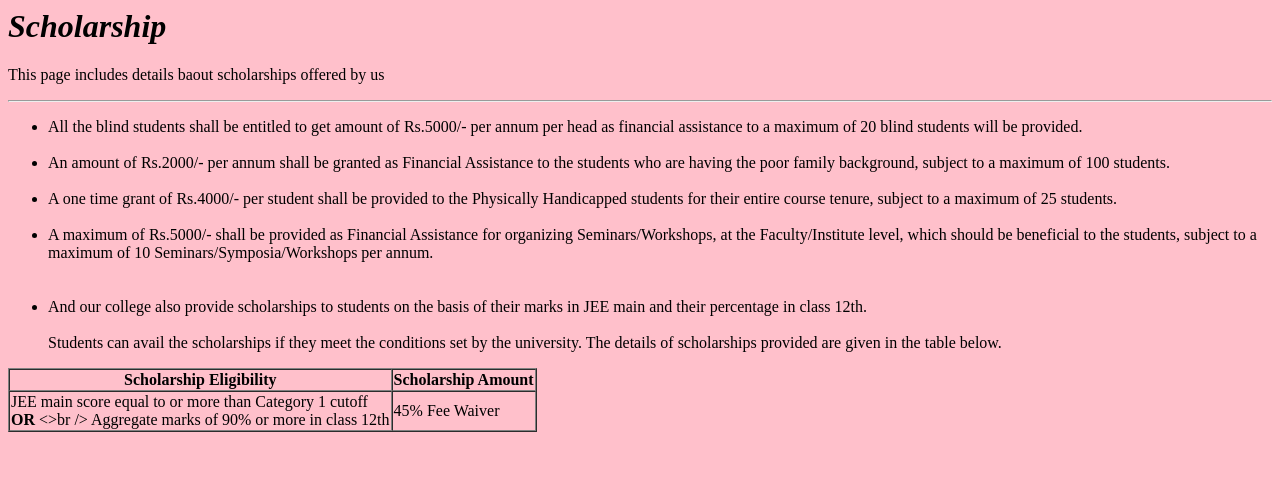
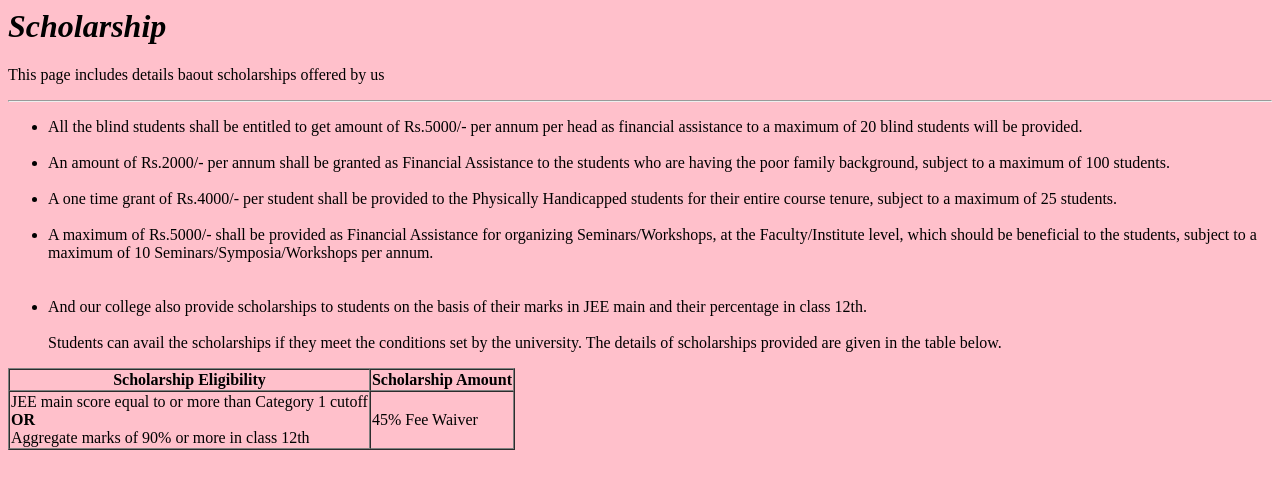
Before and after one commit to kush-test/scholarship, a plain HTML site: page index.html in a window 1280 px wide. Drawn offline with Linux system fonts and the light colour scheme.

Commit message:
Update index.html

```diff
--- a/index.html
+++ b/index.html
@@ -28,7 +28,7 @@ Students can avail the scholarships if they meet the conditions set by the unive
 </tr>
 
 <tr>
-<td> JEE main score equal to or more than Category 1 cutoff <br /> <b> OR </b> <>br /> Aggregate marks of 90% or more in class 12th  </td>
+<td> JEE main score equal to or more than Category 1 cutoff <br /> <b> OR </b> <br /> Aggregate marks of 90% or more in class 12th  </td>
 <td> 45% Fee Waiver </td>
 
 </tr>
```
